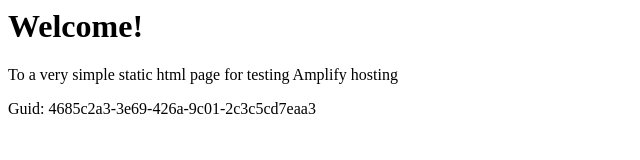
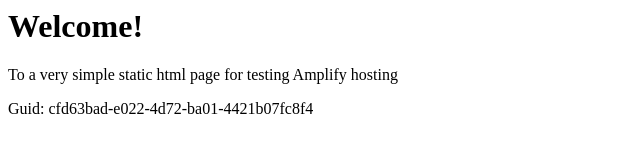
Before and after one commit to aws-aemilia-iad/Github-PR-Commit-Integration-Test-DoNotTouch-GitHubWebhookPushCanaryTest-v1-gamma-us-east-1, a website: page src/index.html in a window 1280 px wide. Shown: the full height of the page, 0-640 px from the left. Drawn offline with Linux system fonts and the light colour scheme.

Commit message:
commit from integ tests

```diff
--- a/src/index.html
+++ b/src/index.html
@@ -12,6 +12,6 @@
 <body>
     <h1>Welcome!</h1>
     <p>To a very simple static html page for testing Amplify hosting</p>
-    <p>Guid: 4685c2a3-3e69-426a-9c01-2c3c5cd7eaa3</p></body>
+    <p>Guid: cfd63bad-e022-4d72-ba01-4421b07fc8f4</p></body>
 
 </html>
```
